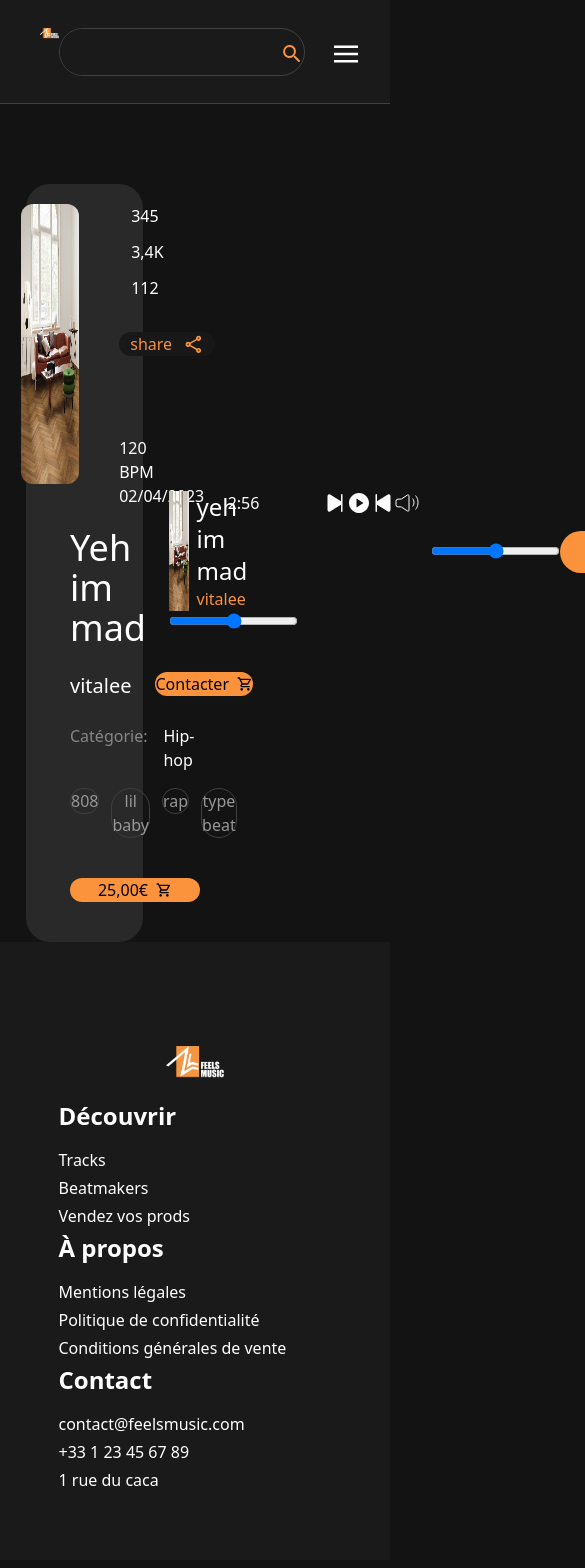
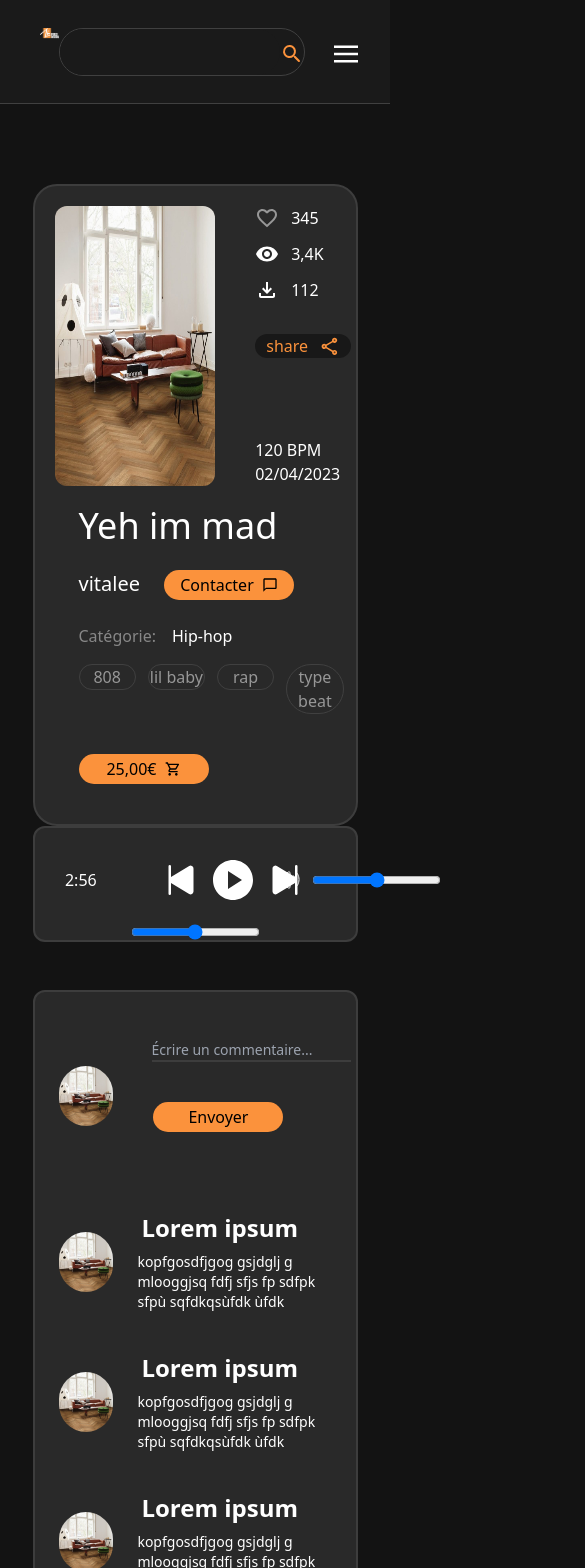
Before and after one commit to BrouetteBleue/MyDigitalProjet-Feels-Music, a Nuxt app: page /prods/1 in a window 390 px wide. Shown: the top 1568 px of the page, 585 px wide, since content can reach past the window. Built offline with nearby package versions, Linux system fonts and the light colour scheme.

Commit message:
page prod detail looks ok , some responsive but not finished , Modified component buttonAddTocart to be more customable with icons

```diff
--- a/components/Buttons/AddToCartBtn.vue
+++ b/components/Buttons/AddToCartBtn.vue
@@ -1,12 +1,30 @@
 <template>
-    <button class="flex flex-row items-center justify-center rounded-full text-black w-[130px] h-[35%] bg-orange-400 font-medium text-base" >{{ text }} <IconsCart class="w-[1em] h-[1em] ml-2"/></button>
+    <button class="flex flex-row items-center justify-center rounded-full text-black w-[130px] h-[30px] bg-orange-400 font-medium text-base" >
+        {{ text }} <component :is="icons[iconName]" class="w-[1em] h-[1em] ml-2 text-black"/>
+        </button>
 </template>
 
 <script setup>
-    defineProps({
+
+    //  import IconsCart from '@/components/Icons/Cart.vue'
+
+const props = defineProps({
         text: {
             type: String,
             default: ""
+        },
+        iconName: {
+            type: String,
+            default: 'Cart' // default icon
         }
     })
+    const iconsModules = import.meta.glob('@/components/Icons/*.vue', { eager: true })
+
+    const icons = Object.fromEntries(
+        Object.entries(iconsModules).map(([path, module]) => {
+            const iconName = path.match(/\/([^/]+)\.vue$/)[1]
+            return [iconName, module.default]
+        })
+    )
+
 </script>
--- /dev/null
+++ b/components/Cards/CardComment.vue
@@ -0,0 +1,21 @@
+<template lang="">
+    <div class="flex flex-row w-11/12 items-center py-5">
+        <img class="rounded-full w-[60px] h-[60px] ml-6 lg:ml-14" src="@/assets/img/HARO536707.jpg" alt="">
+        <div class="flex flex-col w-full pl-6">
+            <div class="text-2xl font-semibold  pl-1 mb-2">
+                Lorem ipsum
+            </div>
+            <div class="text-sm ">
+                 kopfgosdfjgog gsjdglj g mlooggjsq fdfj sfjs fp sdfpk sfpù sqfdkqsùfdk ùfdk
+            </div>
+        </div>
+
+    </div>
+</template>
+
+<script setup>
+
+</script>
+<style lang="">
+
+</style>
--- a/components/Cards/CardTrack.vue
+++ b/components/Cards/CardTrack.vue
@@ -7,7 +7,7 @@
                     Ben Jones Beats
                 </div>
                 <div class="text-xl font-normal text-orange-400">
-                    UK, @GrosCacapuant
+                    UK, @Ouialaide
                 </div>
             </div>
         </div>
--- a/components/Icons/Forward.vue
+++ b/components/Icons/Forward.vue
@@ -1,6 +1,6 @@
 
 <template>
-  <svg xmlns="http://www.w3.org/2000/svg" width="1em" height="1em" viewBox="0 0 512 512"><path fill="currentColor" d="M400 64a16 16 0 0 0-16 16v136.43L151.23 77.11a35.13 35.13 0 0 0-35.77-.44C103.46 83.47 96 96.63 96 111v290c0 14.37 7.46 27.53 19.46 34.33a35.14 35.14 0 0 0 35.77-.45L384 295.57V432a16 16 0 0 0 32 0V80a16 16 0 0 0-16-16Z"></path></svg>
+  <svg xmlns="http://www.w3.org/2000/svg" width="2.5em" height="2.5em" viewBox="0 0 512 512"><path fill="currentColor" d="M400 64a16 16 0 0 0-16 16v136.43L151.23 77.11a35.13 35.13 0 0 0-35.77-.44C103.46 83.47 96 96.63 96 111v290c0 14.37 7.46 27.53 19.46 34.33a35.14 35.14 0 0 0 35.77-.45L384 295.57V432a16 16 0 0 0 32 0V80a16 16 0 0 0-16-16Z"></path></svg>
 </template>
 
 <script>
--- a/components/Icons/Play.vue
+++ b/components/Icons/Play.vue
@@ -1,6 +1,6 @@
 
 <template>
-  <svg xmlns="http://www.w3.org/2000/svg" width="1em" height="1em" viewBox="0 0 24 24"><path fill="currentColor" d="M12 2C6.48 2 2 6.48 2 12s4.48 10 10 10s10-4.48 10-10S17.52 2 12 2zM9.5 16.5v-9l7 4.5l-7 4.5z"></path></svg>
+  <svg xmlns="http://www.w3.org/2000/svg" width="3em" height="3em" viewBox="0 0 24 24"><path fill="currentColor" d="M12 2C6.48 2 2 6.48 2 12s4.48 10 10 10s10-4.48 10-10S17.52 2 12 2zM9.5 16.5v-9l7 4.5l-7 4.5z"></path></svg>
 </template>
 
 <script>
--- a/components/Icons/Volume.vue
+++ b/components/Icons/Volume.vue
@@ -1,6 +1,6 @@
 
 <template>
-  <svg xmlns="http://www.w3.org/2000/svg" width="1em" height="1em" viewBox="0 0 24 24"><g fill="none" stroke="currentColor" strokeWidth="1.5"><path d="M1 13.857v-3.714a2 2 0 0 1 2-2h2.9a1 1 0 0 0 .55-.165l6-3.956a1 1 0 0 1 1.55.835v14.286a1 1 0 0 1-1.55.835l-6-3.956a1 1 0 0 0-.55-.165H3a2 2 0 0 1-2-2Z"></path><path strokeLinecap="round" strokeLinejoin="round" d="M17.5 7.5S19 9 19 11.5s-1.5 4-1.5 4m3-11S23 7 23 11.5s-2.5 7-2.5 7"></path></g></svg>
+  <svg xmlns="http://www.w3.org/2000/svg" width="1em" height="1em" viewBox="0 0 24 24"><g fill="none" stroke="white" strokeWidth="2"><path d="M1 13.857v-3.714a2 2 0 0 1 2-2h2.9a1 1 0 0 0 .55-.165l6-3.956a1 1 0 0 1 1.55.835v14.286a1 1 0 0 1-1.55.835l-6-3.956a1 1 0 0 0-.55-.165H3a2 2 0 0 1-2-2Z"></path><path strokeLinecap="round" strokeLinejoin="round" d="M17.5 7.5S19 9 19 11.5s-1.5 4-1.5 4m3-11S23 7 23 11.5s-2.5 7-2.5 7"></path></g></svg>
 </template>
 
 <script>
--- a/pages/prods/[id].vue
+++ b/pages/prods/[id].vue
@@ -1,7 +1,7 @@
 <template>
-    <div class="flex flex-row justify-evenly items-center mt-20">
+    <div class="flex flex-col lg:flex-row justify-center items-center lg:items-start lg:justify-evenly  my-20">
 
-        <div class="flex flex-col justify-center w-[30%] bg-[#292929] rounded-3xl py-5">
+        <div class="flex flex-col justify-center w-10/12 h-3/4 lg:w-[29%] bg-[#292929] border-2 border-[#3D3D3D] rounded-3xl py-5 ">
             <div class="flex flex-row justify-center w-full pb-5">
                 <img src="@/assets/img/HARO536707.jpg" alt="" class="w-6/12 rounded-xl h-[280px]">
 
@@ -37,7 +37,7 @@
                 </div>
 
                 <div class="flex flex-row text-xl mb-6">
-                    <span class="mr-6">vitalee</span>   <ButtonsAddToCartBtn text="Contacter" />
+                    <span class="mr-6">vitalee</span>   <ButtonsAddToCartBtn text="Contacter" iconName="Chat" />
                 </div>
 
                 <div class="flex flex-row mb-4">
@@ -56,47 +56,81 @@
 
         </div>
 
-        <div class="w-6/12 flex flex-col">
-            <div class="flex flex-col "> <!-- song bar -->
+        <div class="w-10/12 lg:w-6/12 flex flex-col">
+            <div class="flex flex-col items-center bg-[#292929] border-2 border-[#3D3D3D] rounded-xl pt-2"> <!-- song bar -->
 
 
-                <div class="flex flex-row">
-                    <div class="flex flex-row w-4/12">
-                        <img src="@/assets/img/HARO536707.jpg" alt="" class="w-2/6 mr-2">
+                <div class="flex flex-row items-center">
+                    <div class="flex flex-row w-4/12 items-center px-2 invisible lg:visible">
+                        <img src="@/assets/img/HARO536707.jpg" alt="" class="w-3/12 mr-2 rounded-xl">
 
-                        <div class="flex flex-col">
+                        <div class="flex flex-col ">
                             <span class="text-2xl font-medium">yeh im mad</span>
                             <span class="text-orange-400">vitalee</span>
                         </div>
                     </div>
 
-                    <div class="flex flex-row">
+                    <div class="flex flex-row w-[30%] justify-center items-center">
                         <span class="mr-16">2:56</span>
 
-                        <div class="flex flex-row justify-between text-white">
-                            <IconsForward class="w-6 h-6" />
-                            <IconsPlay class="w-6 h-6" />
-                            <IconsForward class="w-6 h-6 rotate-180" />
+                        <div class="flex flex-row justify-between items-center text-white">
+                            <IconsForward class="rotate-180"/>
+                            <IconsPlay class="mx-2" />
+                            <IconsForward  />
                         </div>
                     </div>
 
-                    <div class="flex flex-row">
-                        <IconsVolume class="w-6 h-6 mr-3" />
-                        <input type="range">
-                    </div>
+                    <div class="flex flex-row justify-between items-center w-[36%]">
 
-                    <div>
-                        <ButtonsAddToCartBtn text="25,00€" class="mt-10 mb-5" />
+                        <div class="flex flex-row text-white">
+                            <IconsVolume class="w-6 h-6 mr-3" />
+                            <input type="range">
+                        </div>
+
+                        <div>
+                            <ButtonsAddToCartBtn text="25,00€" class="mt-8 mb-5 invisible lg:visible" />
+                        </div>
                     </div>
 
                 </div>
 
 
 
-                <div>
+                <div class="flex flex-row h-4 w-[99%] justify-center items-center">
                     <input type="range" />
                 </div>
+            </div> <!-- song bar -->
+
+
+            <div class="flex flex-col bg-[#292929] border-2 border-[#3D3D3D] rounded-xl pt-2 pb-12 mt-12">
+
+                <div class="flex flex-row w-full items-center py-5">
+                    <img class="rounded-full w-[60px] h-[60px] ml-6 lg:ml-14" src="@/assets/img/HARO536707.jpg" alt="">
+
+                    <div class="flex flex-col lg:flex-row w-full items-center py-5">
+                        <div class="text-sm font-normal w-11/12 pl-1 mb-2">
+                            <input type="text" placeholder="Écrire un commentaire..." class="border-b-2 border-[#3D3D3D] bg-transparent text-[#3D3D3D] w-11/12 ml-6 mr-5">
+                        </div>
+                        <div >
+                            <ButtonsAddToCartBtn text="Envoyer" iconName="" class="mt-8 mb-5 mr-8" />
+                        </div>
+                    </div>
+
+
+
+                </div>
+
+                <CardsCardComment />
+                <CardsCardComment />
+                <CardsCardComment />
+                <CardsCardComment />
+                <CardsCardComment />
             </div>
+
+            <div class="text-center mt-10">
+                Voir plus
+            </div>
+
         </div>
     </div>
 </template>
```
